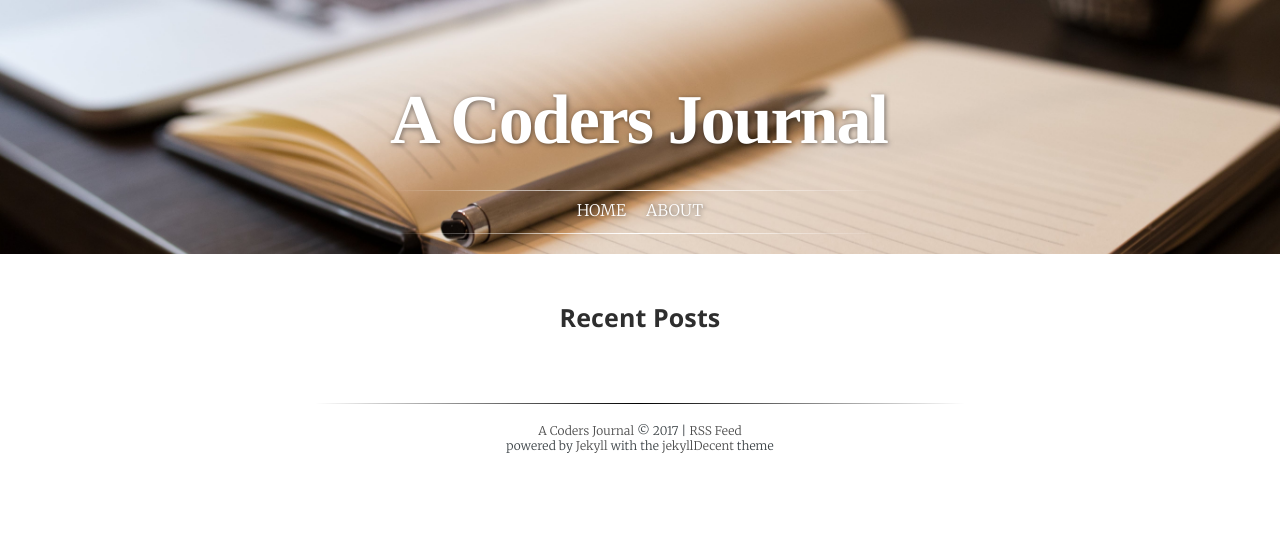
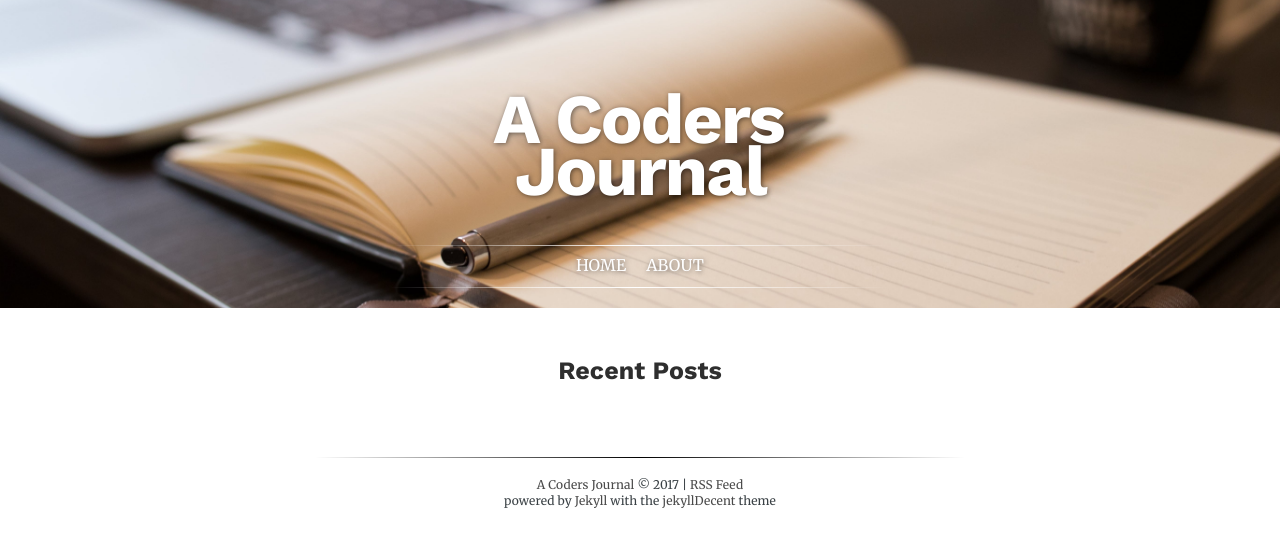
Before and after one commit to evilpilaf/evilpilaf.github.io, a Jekyll site: the page built from index.html, in a window 1280 px wide. Shown: the top 547 px of the page. Built offline with Jekyll 4.4.1, drawn with Linux system fonts in a browser that asks for light colours; some web fonts are replaced.

Commit message:
Change fonts

```diff
--- a/_includes/head.html
+++ b/_includes/head.html
@@ -22,7 +22,7 @@
 	{% include twitter-meta.html %}
 	{% include citation_meta.html %}
 
-    <link href='https://fonts.googleapis.com/css?family=Mrs+Saint+Delafield|Merriweather:300italic,700,300,700italic|Open+Sans:400,700' rel='stylesheet' type='text/css'>
+    <link href="https://fonts.googleapis.com/css?family=Merriweather:300,300i,400|Work+Sans:400,700&amp;subset=latin-ext" rel="stylesheet">
     <link rel="stylesheet" href="{{ "/css/screen.css" | absolute_url }}">
     <link rel="stylesheet" href="{{ "/css/prism.css" | absolute_url }}">
     <link rel="alternate" type="application/rss+xml" title="{{ site.title }}" href="{{ "/feed.xml" | absolute_url  }}">
--- a/_sass/about-page.scss
+++ b/_sass/about-page.scss
@@ -16,7 +16,7 @@
         left: 8px;
         width: 32px;
         height: 32px;
-        font-family: 'Open Sans', 'Hiragino Sans GB', 'Microsoft YaHei', 'WenQuanYi Micro Hei', sans-serif;
+        font-family: 'Work Sans', 'Hiragino Sans GB', 'Microsoft YaHei', 'WenQuanYi Micro Hei', sans-serif;
         font-size: 30px;
         font-weight: 600;
         text-decoration: none;
--- a/_sass/general.scss
+++ b/_sass/general.scss
@@ -39,7 +39,7 @@
     color: $color-text-header;
     line-height: 1.15em;
     margin: 0 0 0.7em 0;
-    font-family: 'Open Sans', 'Hiragino Sans GB', 'Microsoft YaHei', 'WenQuanYi Micro Hei', sans-serif;
+    font-family: 'Work Sans', 'Hiragino Sans GB', 'Microsoft YaHei', 'WenQuanYi Micro Hei', sans-serif;
     text-rendering: geometricPrecision;
 }
 
--- a/_sass/post.scss
+++ b/_sass/post.scss
@@ -247,7 +247,7 @@
 .view-comments {
     display: inline-block;
     padding: 7px 22px;
-    font: 600 14px 'Open Sans', Serif;
+    font: 600 14px 'Work Sans', Serif;
     border-radius: 4px;
     border: 2px solid $color-text-link;
 		background: #fff;
```
